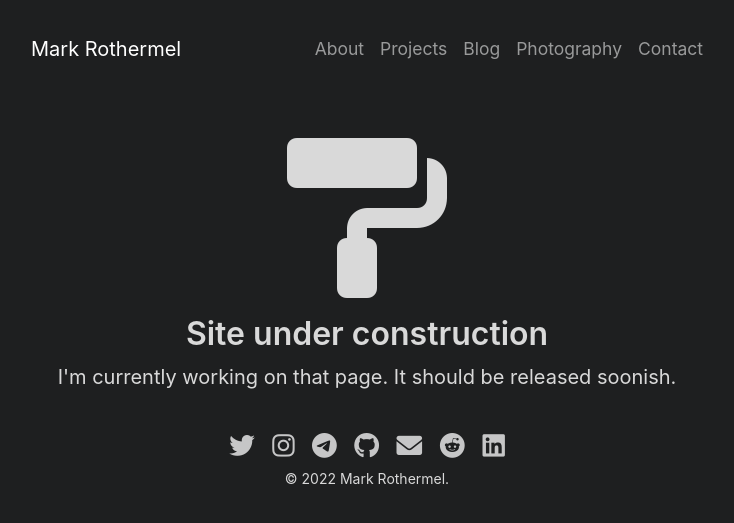
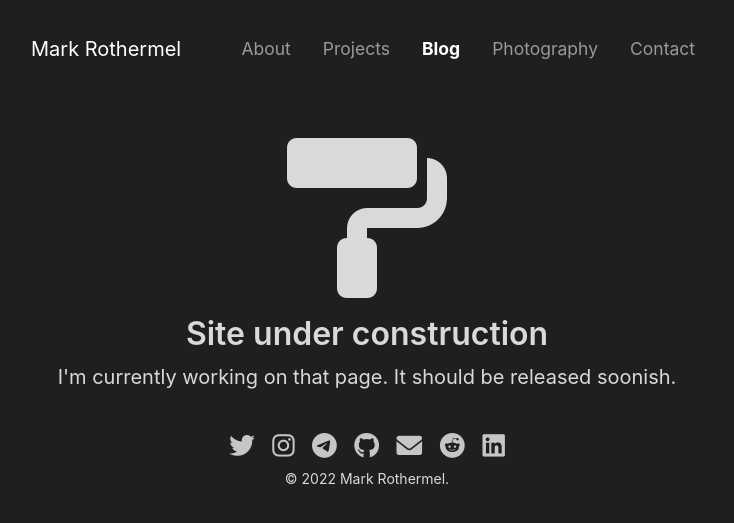
Before and after one commit to MaggiR/rothermel.me, a Jekyll site: the page built from _pages/blog.html, in a window 1280 px wide. Shown: the top 523 px of the page, without its empty margins (273-1007 px from the left). Built offline with Jekyll 4.4.1, drawn with Linux system fonts in a browser that asks for light colours.

Commit message:
Fix bug missing display active link in navbar

```diff
--- a/_includes/navbar.html
+++ b/_includes/navbar.html
@@ -12,7 +12,7 @@
         {% for nav in site.nav %}
         <li class="nav-item">
           <small>
-            <a href="{{ site.baseurl | append: nav.url }}" class="nav-link {% if page.url == item.link %} active" aria-current="page{% endif %}">
+            <a href="{{ site.baseurl | append: nav.url }}" class="nav-link {% if page.url == nav.url %} active" aria-current="page{% endif %}">
               {{ nav.title }}
             </a>
           </small>
--- a/assets/css/main.css
+++ b/assets/css/main.css
@@ -101,6 +101,15 @@
   margin-bottom: 3em;
 }
 
+.nav-item {
+  padding-left: 0.5rem;
+  padding-right: 0.5rem;
+}
+
 .nav-item:last-child {
   margin-right: -0.5rem;
 }
+
+.active {
+  font-weight: bold;
+}
```
